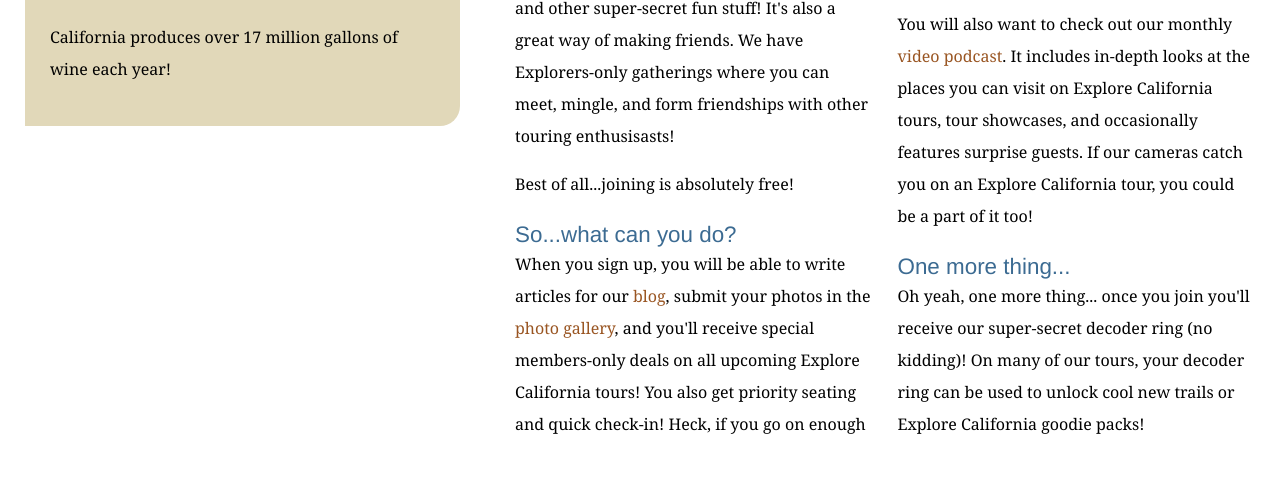
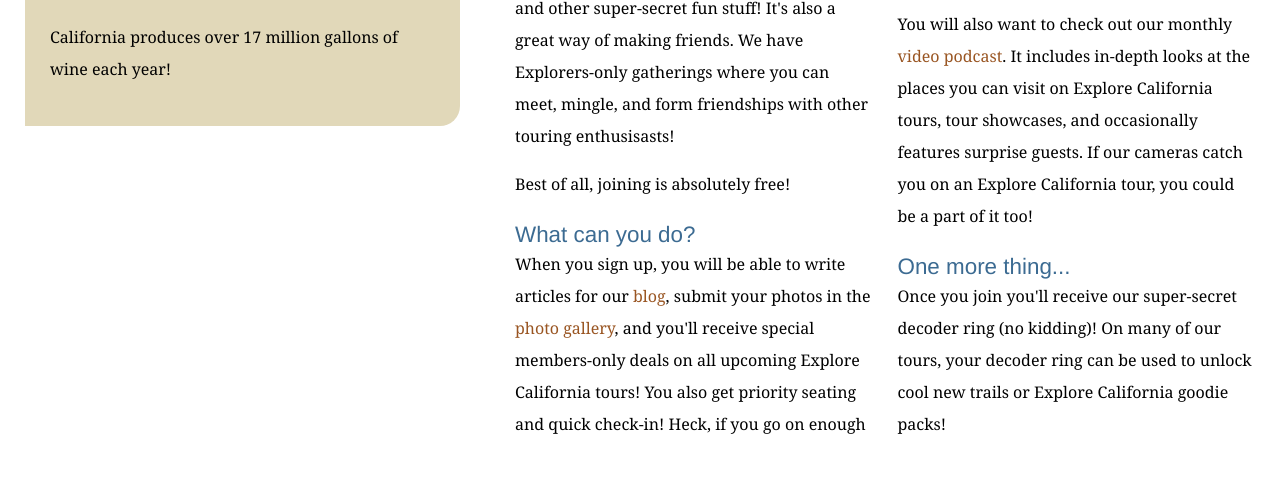
Before and after one commit to raheel729/explore_california, a plain HTML site: page explorers.html in a window 1280 px wide. Shown: the part 916-1412 px from the top of the page. Drawn offline with Linux system fonts and the light colour scheme.

Commit message:
Some text changed in explorers file

```diff
--- a/explorers.html
+++ b/explorers.html
@@ -69,15 +69,15 @@
           <div class="multiCol">
             <p>The Explorers are a community of people who love to travel, love California, and want to share their journeys and experiences with others. Joining is free, so if you haven't signed up yet, <a href="explorers/join.html">do so now!</a></p>
             <p>Joining up will make you eligible for discounts, extra tour goodies, exclusive side excursions, and other super-secret fun stuff! It's also a great way of making friends. We have Explorers-only gatherings where you can meet, mingle, and form friendships with other touring enthusisasts!</p>
-            <p>Best of all...joining is absolutely free!</p>
+            <p>Best of all, joining is absolutely free!</p>
 
-            <h2>So...what can you do?</h2>
+            <h2>What can you do?</h2>
             <p>When you sign up, you will be able to write articles for our <a href="http://www.explorecalifornia.org/blog">blog</a>, submit your photos in the <a href="explorers/gallery.html">photo gallery</a>, and you'll receive special members-only deals on all upcoming Explore California tours! You also get priority seating and quick check-in! Heck, if you go on enough tours, we might even have you guide a few for us!</p>
             <p>If you are going to one of our overnight tours, you will receive a special hospitality gift when you check into your hotel. We also make sure that you are always booked for late checkout. How's that for cool?</p>
             <p>You will also want to check out our monthly <a href="explorers/podcast.html">video podcast</a>. It includes in-depth looks at the places you can visit on Explore California tours, tour showcases, and occasionally features surprise guests. If our cameras catch you on an Explore California tour, you could be a part of it too!</p>
 
             <h2>One more thing...</h2>
-            <p>Oh yeah, one more thing... once you join you'll receive our super-secret decoder ring (no kidding)! On many of our tours, your decoder ring can be used to unlock cool new trails or Explore California goodie packs!</p>
+            <p>Once you join you'll receive our super-secret decoder ring (no kidding)! On many of our tours, your decoder ring can be used to unlock cool new trails or Explore California goodie packs!</p>
           </div>
         </div>
       </div>
```
